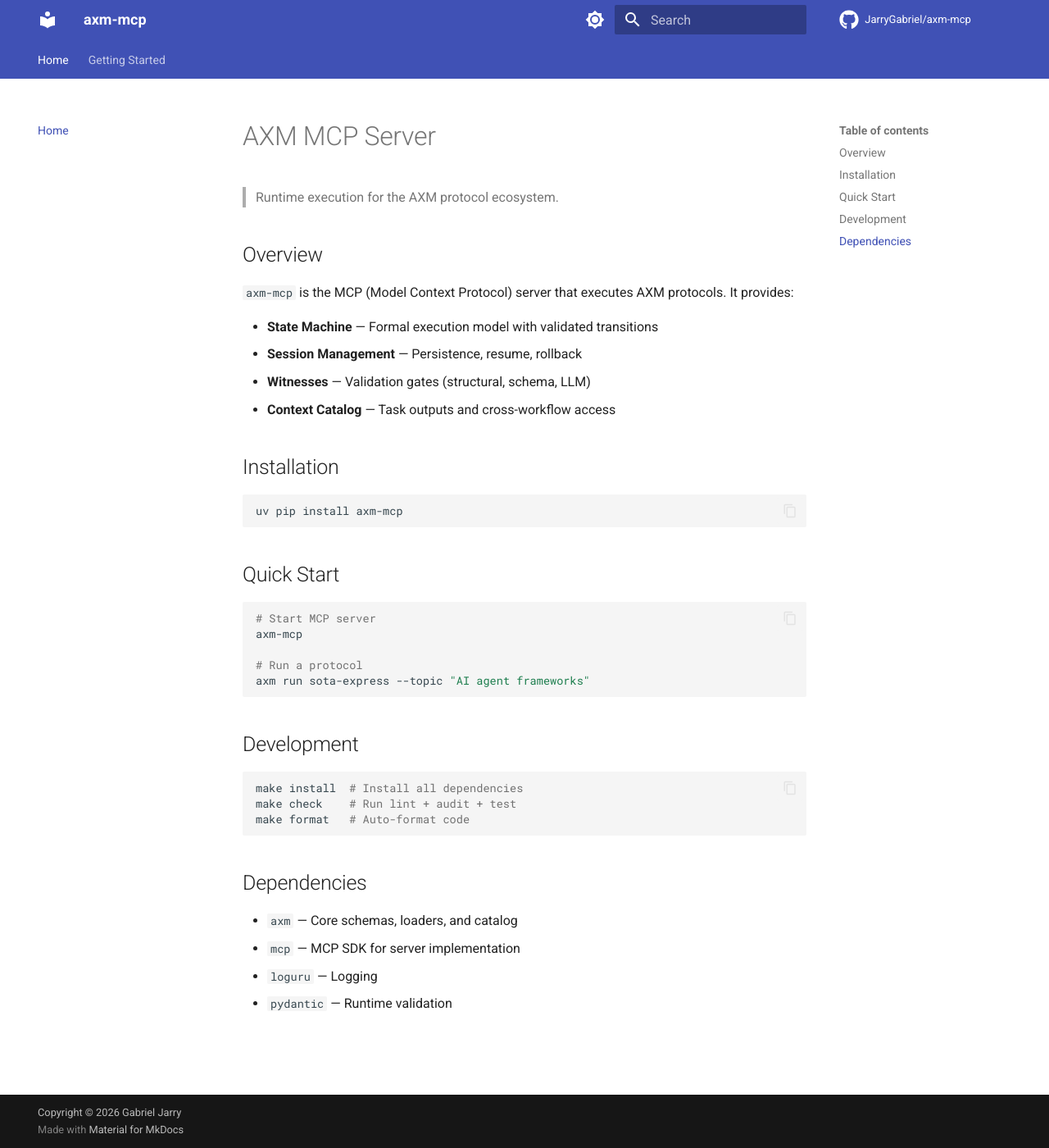
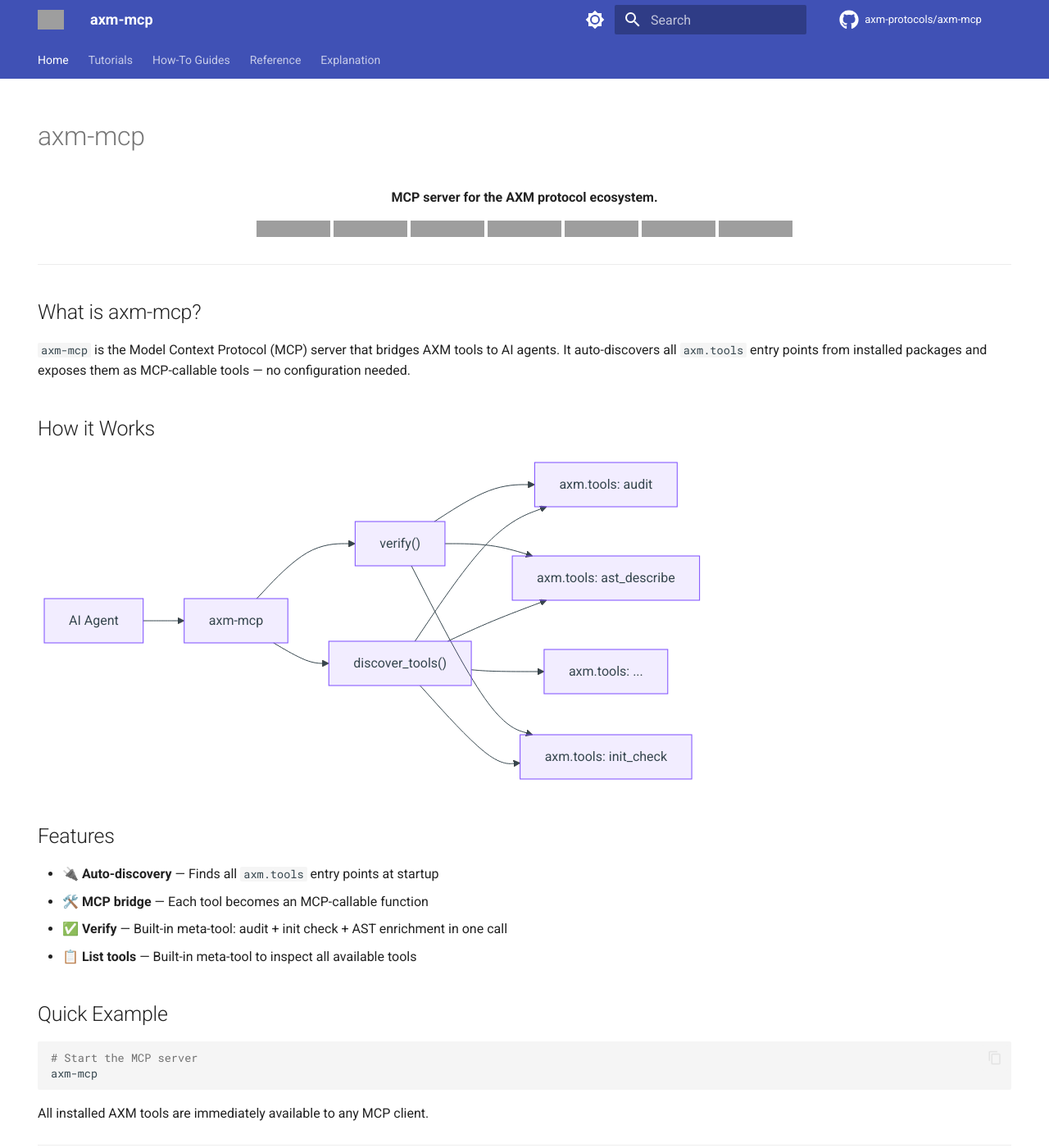
Before and after one commit to axm-protocols/axm-mcp, an MkDocs documentation site: the page built from docs/index.md, in a window 1280 px wide and 1400 px high. Shown: the whole window at 82% size. Built offline with MkDocs 1.6.1 and Material for MkDocs 9.7.7, drawn with Linux system fonts in a browser that asks for light colours; comment, search, counter and statistics services are not loaded; some of the changed text lies outside the part shown; grey boxes are pictures that could not be loaded.

Commit message:
docs: rewrite documentation with Diátaxis structure and badges
- Rewrite README with badges (CI, axm-init, axm-audit, coverage, PyPI)
- Rewrite mkdocs.yml with Diátaxis nav and mkdocstrings plugins
- Rewrite docs/index.md (remove stale state-machine content)
- Add tutorials/quickstart.md, howto/add-tool.md, howto/verify.md
- Add explanation/architecture.md with mermaid diagrams
- Add reference/cli.md with tool tables
- Add docs/gen_ref_pages.py for auto-generated API reference
- Exclude mkdocs.yml from check-yaml (cd /Users/gabriel/Documents/Code/python/axm-protocols/axm-mcp && git add .pre-commit-config.yaml README.md docs/ mkdocs.yml && uv run pre-commit run --files .pre-commit-config.yaml README.md docs/explanation/architecture.md docs/gen_ref_pages.py docs/howto/add-tool.md docs/howto/verify.md docs/index.md docs/reference/cli.md docs/tutorials/quickstart.md mkdocs.ymlpython/name tags)

````diff
--- a/.pre-commit-config.yaml
+++ b/.pre-commit-config.yaml
@@ -28,4 +28,5 @@ repos:
       - id: trailing-whitespace
       - id: end-of-file-fixer
       - id: check-yaml
+        exclude: mkdocs.yml
       - id: check-added-large-files
--- a/docs/index.md
+++ b/docs/index.md
@@ -1,43 +1,66 @@
-# AXM MCP Server
+---
+hide:
+  - navigation
+  - toc
+---
 
-> Runtime execution for the AXM protocol ecosystem.
+# axm-mcp
 
-## Overview
+<p align="center">
+  <strong>MCP server for the AXM protocol ecosystem.</strong>
+</p>
 
-`axm-mcp` is the MCP (Model Context Protocol) server that executes AXM protocols. It provides:
+<p align="center">
+  <a href="https://github.com/axm-protocols/axm-mcp/actions/workflows/ci.yml"><img src="https://github.com/axm-protocols/axm-mcp/actions/workflows/ci.yml/badge.svg" alt="CI"></a>
+  <a href="https://axm-protocols.github.io/axm-mcp/"><img src="https://img.shields.io/endpoint?url=https://raw.githubusercontent.com/axm-protocols/axm-mcp/gh-pages/badges/axm-init.json" alt="axm-init"></a>
+  <a href="https://github.com/axm-protocols/axm-mcp/actions/workflows/axm-audit.yml"><img src="https://img.shields.io/endpoint?url=https://raw.githubusercontent.com/axm-protocols/axm-mcp/gh-pages/badges/axm-audit.json" alt="axm-audit"></a>
+  <a href="https://coveralls.io/github/axm-protocols/axm-mcp?branch=main"><img src="https://coveralls.io/repos/github/axm-protocols/axm-mcp/badge.svg?branch=main" alt="Coverage"></a>
+  <a href="https://pypi.org/project/axm-mcp/"><img src="https://img.shields.io/pypi/v/axm-mcp" alt="PyPI"></a>
+  <img src="https://img.shields.io/badge/python-3.12%2B-blue" alt="Python 3.12+">
+  <a href="https://axm-protocols.github.io/axm-mcp/"><img src="https://img.shields.io/badge/docs-live-brightgreen" alt="Docs"></a>
+</p>
 
-- **State Machine** — Formal execution model with validated transitions
-- **Session Management** — Persistence, resume, rollback
-- **Witnesses** — Validation gates (structural, schema, LLM)
-- **Context Catalog** — Task outputs and cross-workflow access
+---
 
-## Installation
+## What is axm-mcp?
+
+`axm-mcp` is the Model Context Protocol (MCP) server that bridges AXM tools to AI agents. It auto-discovers all `axm.tools` entry points from installed packages and exposes them as MCP-callable tools — no configuration needed.
+
+## How it Works
+
+```mermaid
+graph LR
+    Agent["AI Agent"] --> MCP["axm-mcp"]
+    MCP --> Discover["discover_tools()"]
+    Discover --> EP1["axm.tools: ast_describe"]
+    Discover --> EP2["axm.tools: audit"]
+    Discover --> EP3["axm.tools: init_check"]
+    Discover --> EPN["axm.tools: ..."]
+    MCP --> Verify["verify()"]
+    Verify --> EP2
+    Verify --> EP3
+    Verify --> EP1
+```
+
+## Features
+
+- 🔌 **Auto-discovery** — Finds all `axm.tools` entry points at startup
+- 🛠️ **MCP bridge** — Each tool becomes an MCP-callable function
+- ✅ **Verify** — Built-in meta-tool: audit + init check + AST enrichment in one call
+- 📋 **List tools** — Built-in meta-tool to inspect all available tools
+
+## Quick Example
 
 ```bash
-uv pip install axm-mcp
+# Start the MCP server
+axm-mcp
 ```
 
-## Quick Start
+All installed AXM tools are immediately available to any MCP client.
 
-```bash
-# Start MCP server
-axm-mcp
+---
 
-# Run a protocol
-axm run sota-express --topic "AI agent frameworks"
-```
-
-## Development
-
-```bash
-make install  # Install all dependencies
-make check    # Run lint + audit + test
-make format   # Auto-format code
-```
-
-## Dependencies
-
-- `axm` — Core schemas, loaders, and catalog
-- `mcp` — MCP SDK for server implementation
-- `loguru` — Logging
-- `pydantic` — Runtime validation
+<div style="text-align: center; margin: 2rem 0;">
+  <a href="tutorials/quickstart/" class="md-button md-button--primary">Get Started →</a>
+  <a href="reference/cli/" class="md-button">CLI Reference</a>
+</div>
--- a/mkdocs.yml
+++ b/mkdocs.yml
@@ -1,14 +1,15 @@
 site_name: axm-mcp
-site_description: AXM MCP Server — Runtime execution for the AXM protocol ecosystem
-site_url: https://JarryGabriel.github.io/axm-mcp
-repo_url: https://github.com/JarryGabriel/axm-mcp
-repo_name: JarryGabriel/axm-mcp
-copyright: Copyright &copy; 2026 Gabriel Jarry
+site_description: "AXM MCP Server — Runtime execution for the AXM protocol ecosystem."
+site_url: https://axm-protocols.github.io/axm-mcp
+repo_url: https://github.com/axm-protocols/axm-mcp
+repo_name: axm-protocols/axm-mcp
+copyright: Copyright &copy; 2026 axm-protocols &mdash; Licensed under Apache 2.0
 
 theme:
   name: material
+  logo: assets/logo.svg
+  favicon: assets/logo.svg
   palette:
-    # Light mode
     - media: "(prefers-color-scheme: light)"
       scheme: default
       primary: indigo
@@ -16,7 +17,6 @@ theme:
       toggle:
         icon: material/brightness-7
         name: Switch to dark mode
-    # Dark mode
     - media: "(prefers-color-scheme: dark)"
       scheme: slate
       primary: indigo
@@ -27,6 +27,7 @@ theme:
   features:
     - navigation.instant
     - navigation.tabs
+    - navigation.sections
     - navigation.top
     - search.suggest
     - search.highlight
@@ -36,13 +37,49 @@ theme:
 
 nav:
   - Home: index.md
-  - Getting Started: getting-started.md
+  - Tutorials:
+    - Quick Start: tutorials/quickstart.md
+  - How-To Guides:
+    - Add a New Tool: howto/add-tool.md
+    - Use the Verify Tool: howto/verify.md
+  - Reference:
+    - CLI: reference/cli.md
+    - Python API: reference/api/
+  - Explanation:
+    - Architecture: explanation/architecture.md
+
+plugins:
+  - search
+  - gen-files:
+      scripts:
+        - docs/gen_ref_pages.py
+  - literate-nav:
+      nav_file: SUMMARY.md
+  - mkdocstrings:
+      handlers:
+        python:
+          paths:
+            - src
+          options:
+            docstring_style: google
+            show_root_heading: true
+            show_root_full_path: false
+            heading_level: 3
 
 markdown_extensions:
   - admonition
   - pymdownx.highlight:
       anchor_linenums: true
-  - pymdownx.superfences
+  - pymdownx.inlinehilite
+  - pymdownx.snippets
+  - pymdownx.superfences:
+      custom_fences:
+        - name: mermaid
+          class: mermaid
+          format: !!python/name:pymdownx.superfences.fence_code_format
   - pymdownx.details
+  - pymdownx.tabbed:
+      alternate_style: true
   - attr_list
   - md_in_html
+  - tables
````
Also changed, not shown: README.md (+57 -12 lines), docs/explanation/architecture.md (added, +64 -0 lines), docs/gen_ref_pages.py (added, +34 -0 lines), docs/howto/add-tool.md (added, +43 -0 lines), docs/howto/verify.md (added, +55 -0 lines), docs/reference/cli.md (added, +33 -0 lines), docs/tutorials/quickstart.md (added, +54 -0 lines).
